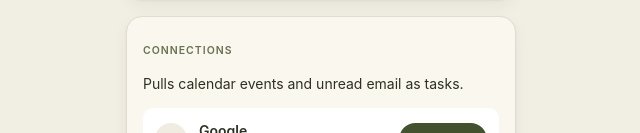
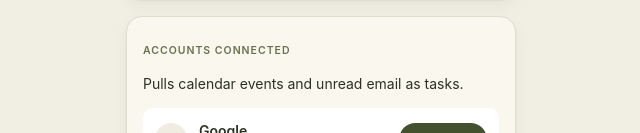
Before and after one commit to Sane24/Anchor-App, a React (Vite) app: page /#/settings in a window 1280 px wide. Shown: the part 568-701 px from the top of the page, without its empty margins (319-959 px from the left). Built offline with nearby package versions, Linux system fonts and the light colour scheme; no server answers.

Commit message:
adjusted connections section

```diff
--- a/src/screens/Settings.jsx
+++ b/src/screens/Settings.jsx
@@ -167,7 +167,7 @@
       <NotificationSettings />
 
       <div className="card">
-        <p className="eyebrow">Connections</p>
+        <p className="eyebrow">Accounts Connected</p>
         <p>Pulls calendar events and unread email as tasks.</p>
 
         {isGoogleConfigured ? (
```
